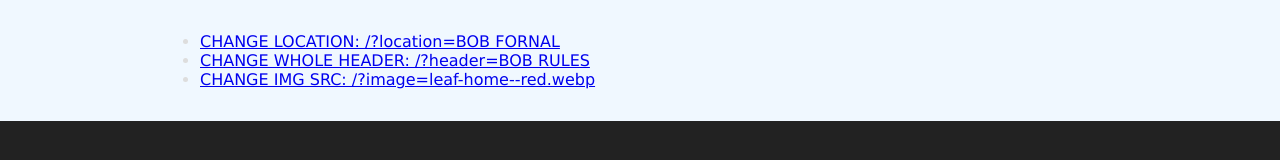
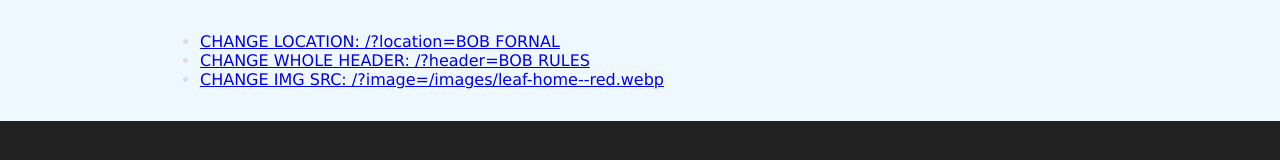
Before and after one commit to bob-fornal/leaf-map-test-html-space, a website: page index.html in a window 1280 px wide. Shown: the part 400-560 px from the top of the page. Drawn offline with Linux system fonts and the light colour scheme.

Commit message:
Update index.html

```diff
--- a/index.html
+++ b/index.html
@@ -23,7 +23,7 @@
       <ul>
         <li><a href="/?location=BOB%20FORNAL">CHANGE LOCATION: /?location=BOB FORNAL</a></li>
         <li><a href="/?header=BOB%20RULES">CHANGE WHOLE HEADER: /?header=BOB RULES</a></li>
-        <li><a href="/?image=leaf-home--red.webp">CHANGE IMG SRC: /?image=leaf-home--red.webp</a></li>
+        <li><a href="/?image=/images/leaf-home--red.webp">CHANGE IMG SRC: /?image=/images/leaf-home--red.webp</a></li>
       </ul>
     </div>
   </body>
```
